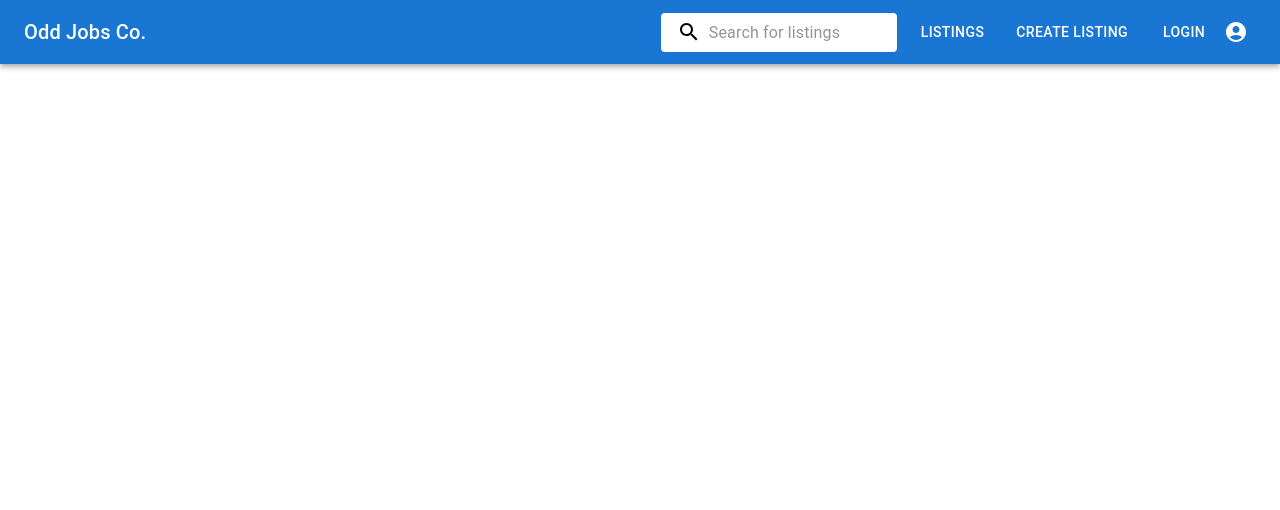
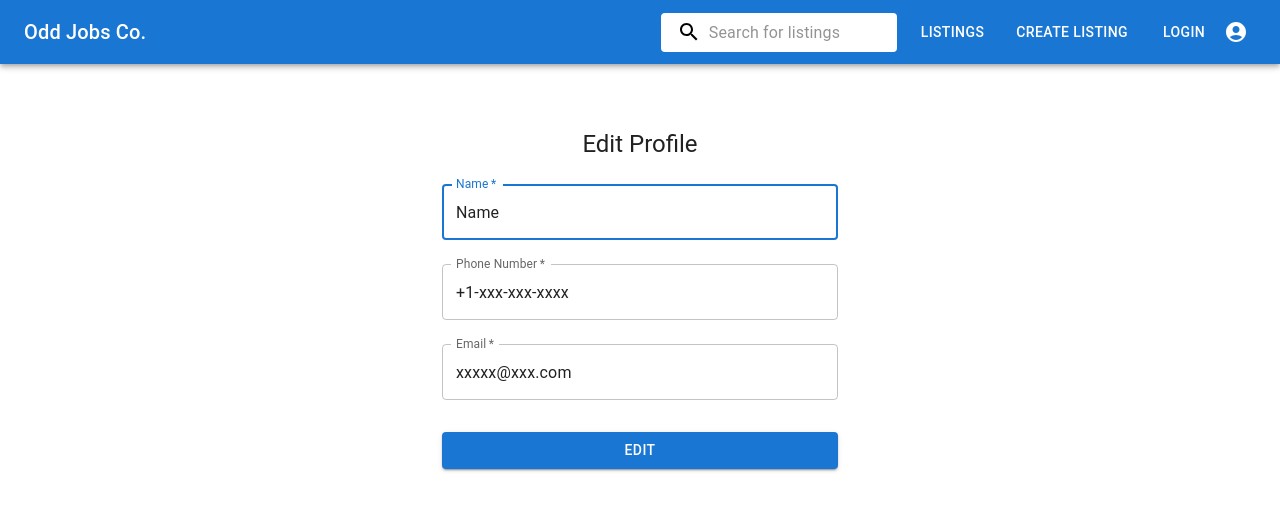
Before and after one commit to Vraj-P/OddJobsCO, a React (Create React App) app in the folder client/: page /edit-profile/1 in a window 1280 px wide. Shown: the top 510 px of the page. Built offline with nearby package versions, Linux system fonts and the light colour scheme; the HTML template or start-up script is replaced by a standard one.

Commit message:
Completed edit profile page

```diff
--- a/client/src/pages/createEditPage/index.tsx
+++ b/client/src/pages/createEditListing/index.tsx
@@ -52,7 +52,7 @@ const useStyles = makeStyles()((theme) => ({
   },
 }));
 
-export const CreateEditPage = (editFlag: boolean) => {
+export const CreateEditListing = (editFlag: boolean) => {
   const { classes, cx } = useStyles();
   const { id } = useParams();
   const [listingData, setListingData] = useState(editFlag && id ? {
@@ -63,10 +63,8 @@ export const CreateEditPage = (editFlag: boolean) => {
     description: "",
   });
 
-
   const handleListingSubmit = (e: React.FormEvent<HTMLFormElement>) => {
-    console.log("VINAYS TEST");
-    console.log(id);
+    e.preventDefault();
     alert(
       "title: " + listingData.title + " description: " + listingData.description
     );
--- /dev/null
+++ b/client/src/pages/editProfile/index.tsx
@@ -0,0 +1,132 @@
+import React, { useState } from "react";
+import { makeStyles } from "tss-react/mui";
+import {
+    Button,
+    CssBaseline,
+    TextField,
+    Typography,
+    Container,
+} from "@mui/material";
+import {useParams} from "react-router-dom";
+import {TestUserData} from "../../testingData";
+
+const useStyles = makeStyles()((theme) => ({
+    container: {
+        // Make column
+        display: "flex",
+        flexDirection: "column",
+        alignItems: "center",
+        padding: "1rem",
+        justifyContent: "center",
+    },
+    root: {
+        display: "flex",
+        flexDirection: "column",
+        alignItems: "center",
+        padding: "1rem",
+        justifyContent: "center",
+        "& > *": {
+            margin: theme.spacing(1),
+            width: "25ch",
+        },
+    },
+    formContent: {
+        padding: "1rem",
+    },
+    paper: {
+        marginTop: theme.spacing(8),
+        display: "flex",
+        flexDirection: "column",
+        alignItems: "center",
+    },
+    avatar: {
+        margin: theme.spacing(1),
+        backgroundColor: theme.palette.secondary.main,
+    },
+    form: {
+        width: "100%", // Fix IE 11 issue.
+        marginTop: theme.spacing(1),
+    },
+    submit: {
+        margin: theme.spacing(3, 0, 2),
+    },
+}));
+
+export default function EditProfile() {
+    const { classes, cx } = useStyles();
+    const { id } = useParams();
+    const [profileData, setProfileData] = useState({
+        name: TestUserData[Number(id)-1].name,
+        phone: TestUserData[Number(id)-1].phone,
+        email: TestUserData[Number(id)-1].email,
+    });
+
+    const handleProfileSubmit = (e: React.FormEvent<HTMLFormElement>) => {
+        e.preventDefault();
+        alert(
+            "name: " + profileData.name + " phone: " + profileData.phone + " email: " + profileData.email
+        );
+    };
+
+    const handleProfileChange = (e: React.ChangeEvent<HTMLInputElement>) => {
+        setProfileData({ ...profileData, [e.target.name]: e.target.value });
+    };
+
+    return (
+        <Container component="main" maxWidth="xs">
+            <CssBaseline />
+            <div className={cx(classes.paper)}>
+                <Typography component="h1" variant="h5">
+                    Edit Profile
+                </Typography>
+                <form className={cx(classes.form)} onSubmit={handleProfileSubmit}>
+                    <TextField
+                        variant="outlined"
+                        margin="normal"
+                        required
+                        fullWidth
+                        id="name"
+                        label="Name"
+                        name="name"
+                        value={profileData.name}
+                        onChange={handleProfileChange}
+                        autoFocus
+                    />
+                    <TextField
+                        variant="outlined"
+                        margin="normal"
+                        required
+                        fullWidth
+                        autoComplete={"tel"}
+                        name="phone"
+                        label="Phone Number"
+                        id="phoneNumber"
+                        value={profileData.phone}
+                        onChange={handleProfileChange}
+                    />
+                    <TextField
+                        variant="outlined"
+                        margin="normal"
+                        required
+                        fullWidth
+                        autoComplete={"email"}
+                        name="email"
+                        label="Email"
+                        id="email"
+                        value={profileData.email}
+                        onChange={handleProfileChange}
+                    />
+                    <Button
+                        type="submit"
+                        fullWidth
+                        variant="contained"
+                        color="primary"
+                        className={cx(classes.submit)}
+                    >
+                        Edit
+                    </Button>
+                </form>
+            </div>
+        </Container>
+    );
+};
--- a/client/src/pages/profile/index.tsx
+++ b/client/src/pages/profile/index.tsx
@@ -25,7 +25,7 @@ const useStyles = makeStyles()((theme) => ({
   },
 }));
 
-const UserProfile = () => {
+export default function UserProfile() {
   const { classes, cx } = useStyles();
   const [editListings, setEditListings] = useState(false);
 
@@ -35,7 +35,7 @@ const UserProfile = () => {
 
   const { id } = useParams();
 
-  const { title, name, phone, email } = TestUserData[Number(id) - 1];
+  const { name, phone, email } = TestUserData[Number(id) - 1];
 
   return (
     <div className={cx(classes.root)}>
@@ -49,9 +49,6 @@ const UserProfile = () => {
               <Grid item xs>
                 <Typography gutterBottom variant="h5">
                   {name}
-                </Typography>
-                <Typography variant="body2" gutterBottom>
-                  {title}
                 </Typography>
                 <Typography variant="body2" color="textSecondary">
                   {email}
@@ -77,6 +74,8 @@ const UserProfile = () => {
                 disableRipple={true}
                 variant="contained"
                 color="primary"
+                component={Link}
+                to={`/edit-profile/${id}`}
                 className={cx(classes.button_profile)}
             >
               Edit Profile
@@ -110,6 +109,4 @@ const UserProfile = () => {
       </Paper>
     </div>
   );
-};
-
-export default UserProfile;
+}
--- a/client/src/pages/register/index.tsx
+++ b/client/src/pages/register/index.tsx
@@ -42,6 +42,7 @@ const RegisterForm = () => {
     const [formData, setFormData] = useState({
         name: "",
         email: "",
+        phoneNumber: "",
         password: "",
         confirmPassword: "",
     });
@@ -117,6 +118,19 @@ const RegisterForm = () => {
                     <TextField
                         margin="normal"
                         required
+                        id="phoneNumber"
+                        autoComplete="tel"
+                        autoFocus
+                        label="Phone Number"
+                        variant="outlined"
+                        fullWidth
+                        name="phoneNumber"
+                        value={formData.phoneNumber}
+                        onChange={handleChange}
+                    />
+                    <TextField
+                        margin="normal"
+                        required
                         id="password"
                         autoFocus
                         label="Password"
--- a/client/src/routes.tsx
+++ b/client/src/routes.tsx
@@ -6,7 +6,8 @@ import ListingPage from "./pages/listing";
 import ProfilePage from "./pages/profile";
 import LoginForm from "./pages/login";
 import RegisterForm from "./pages/register";
-import { CreateEditPage } from "./pages/createEditPage";
+import {CreateEditListing} from "./pages/createEditListing";
+import EditProfile from "./pages/editProfile";
 
 const Routes: React.FC = () => {
   return (
@@ -17,8 +18,9 @@ const Routes: React.FC = () => {
       <Route path="/listings" Component={ListingsPage} />
       <Route path="/login" Component={LoginForm} />
       <Route path="/register" Component={RegisterForm} />
-      <Route path="/create" Component={() => CreateEditPage(false)} />
-      <Route path="/edit/:id" Component={() => CreateEditPage(true)} />
+      <Route path="/create" Component={() => CreateEditListing(false)} />
+      <Route path="/edit/:id" Component={() => CreateEditListing(true)} />
+      <Route path="/edit-profile/:id" Component={EditProfile} />
     </AppRoutes>
   );
 };
--- a/client/src/testingData.ts
+++ b/client/src/testingData.ts
@@ -30,21 +30,18 @@ export const TestListingData: ListingData[] = [
 export const TestUserData: UserData[] = [
     {
         id: 1,
-        title: 'Listing 1',
         name: "Name",
         phone: "+1-xxx-xxx-xxxx",
         email: "xxxxx@xxx.com",
     },
     {
         id: 2,
-        title: 'Listing 2',
         name: "Name",
         phone: "+1-xxx-xxx-xxxx",
         email: "xxxxx@xxx.com",
     },
     {
         id: 3,
-        title: 'Listing 3',
         name: "Name",
         phone: "+1-xxx-xxx-xxxx",
         email: "xxxxx@xxx.com",
--- a/client/src/types.ts
+++ b/client/src/types.ts
@@ -14,7 +14,6 @@ export interface ListingCardData {
 }
 
 export interface UserData {
-    title: string;
     id: number;
     name: string;
     phone: string;
```
